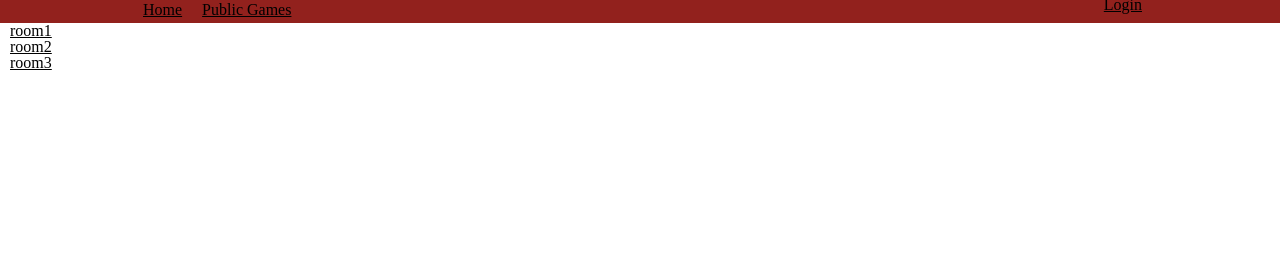
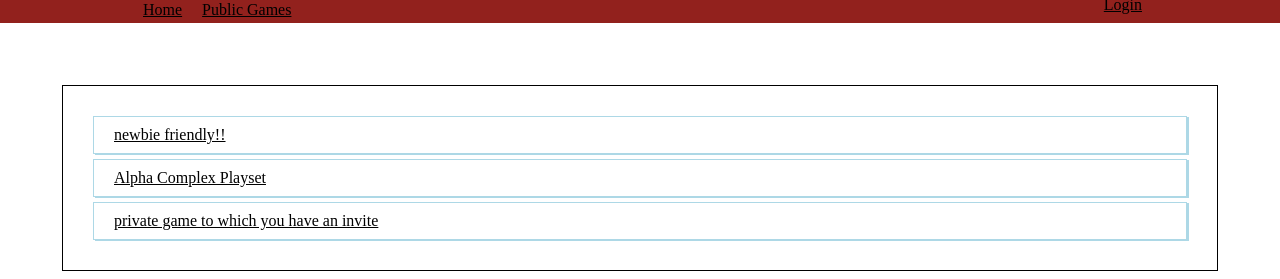
Before and after one commit to EricBot89/FiascoOnline, a React app: page /home/games in a window 1280 px wide. Shown: the part 53-332 px from the top of the page. Built offline with nearby package versions, Linux system fonts and the light colour scheme; no server answers.

Commit message:
adds a little mock room list and some display logic for rooms: "

```diff
--- a/client/comps/Rooms.js
+++ b/client/comps/Rooms.js
@@ -2,9 +2,18 @@ import React from 'react'
 import { Link } from "react-router-dom"
 
 const dummyRooms = [
-  'room1',
-  'room2',
-  'room3'
+  {
+    id: 'room1',
+    name: 'newbie friendly!!'
+  },
+  {
+    id: 'room2',
+    name: 'Alpha Complex Playset'
+  },
+  {
+    id: 'room3',
+    name: 'private game to which you have an invite'
+  }
 ]
 
 const Rooms = (props) => {
@@ -12,8 +21,8 @@ const Rooms = (props) => {
   return (
     <div className="room-list" >
       {rooms.map(room => (
-        <div classname='room-card'>
-          <Link to={`/game/${room}`}>{room}</Link>
+        <div className='room-card'>
+          <Link to={`/game/${room.id}`}>{room.name}</Link>
         </div>
       ))}
     </div >
--- a/public/index.css
+++ b/public/index.css
@@ -155,3 +155,17 @@
   justify-content: center;
   align-items: center;
 }
+
+
+.room-list{
+  border:1px solid black;
+  padding: 25px;
+  margin: 62px;
+}
+
+.room-card{
+  padding: 10px;
+  margin: 5px;
+  border: 1px solid lightblue;
+  box-shadow: 2px 1px lightblue;
+}
```
Also changed, not shown: sequelizelog.html (+48 -0 lines), 1 other file.
